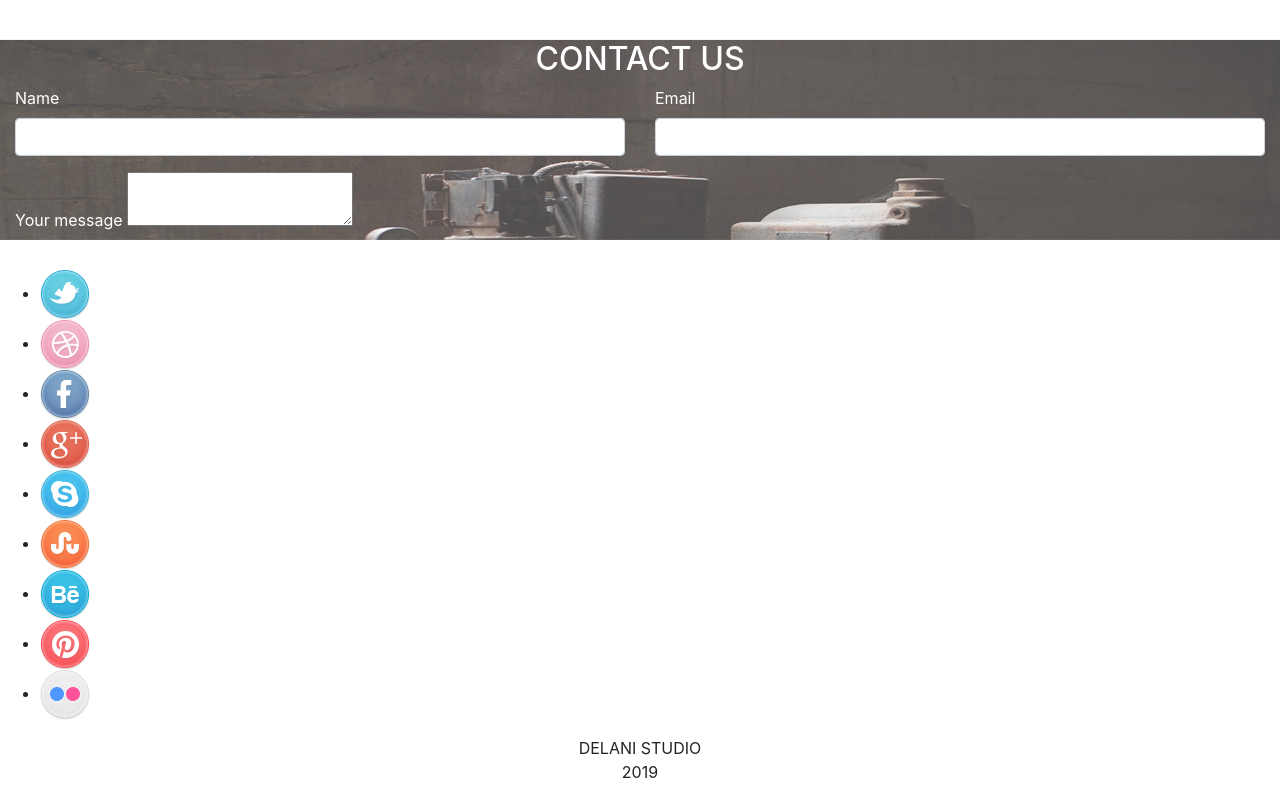
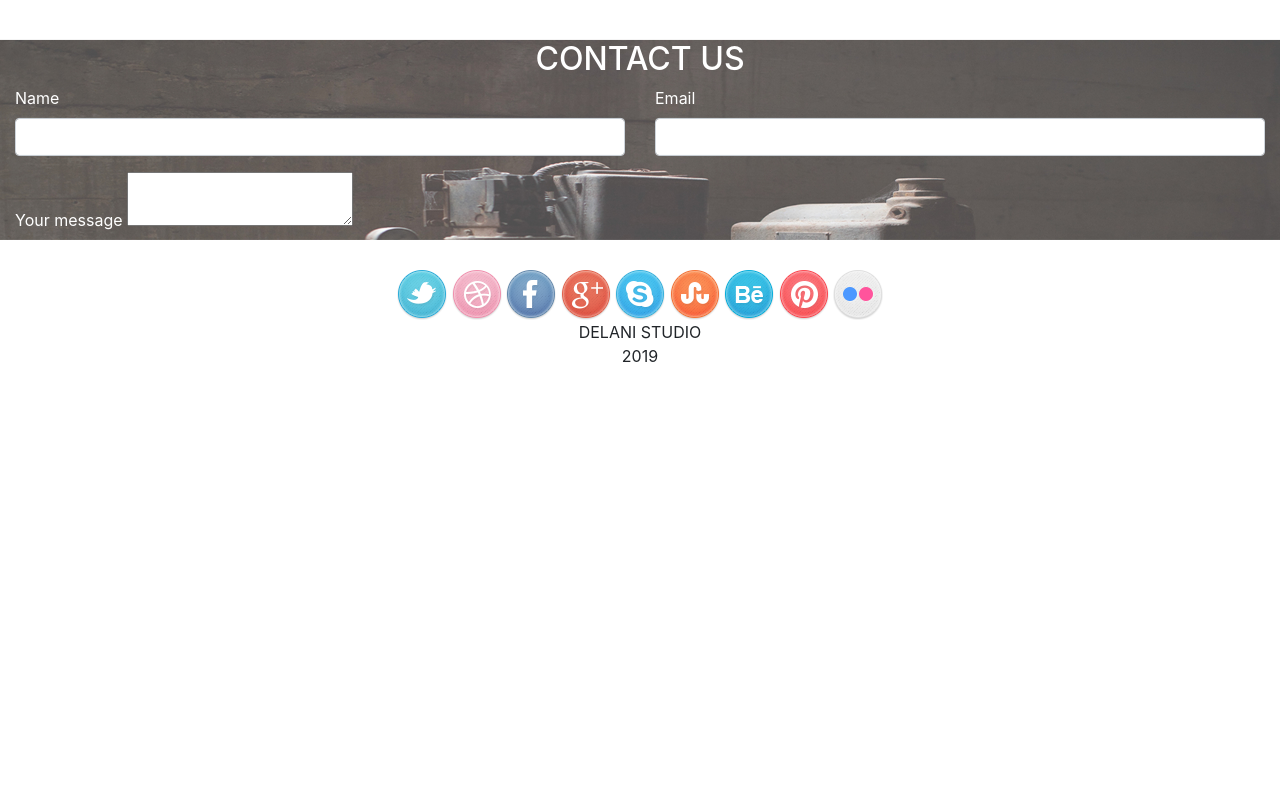
Before and after one commit to GeorgeWayneMwangi/ThirdWeekIP, a plain HTML site: page index.html in a window 1280 px wide. Shown: the part 1892-2692 px from the top of the page. After the commit the page ends 2276 px from the top, so only its background shows below. Drawn offline with nearby package versions, Linux system fonts and the light colour scheme.

Commit message:
Change the alignment of the logos to center

```diff
--- a/css/styles.css
+++ b/css/styles.css
@@ -40,3 +40,6 @@
   margin-top: 10%;
   transform: translateY(-10%);
 }
+.socialMediaIcons {
+  text-align: center;
+}
--- a/index.html
+++ b/index.html
@@ -44,23 +44,17 @@
     </div>
     <div class="container-fluid whatWeDo">
       <h2 class="text-center">WHAT WE DO</h2>
-      <div class="row whatWeDo">
-        <div class="design">
-          <div class="col-md-4">
+      <div class="row ">
+          <div class="col-md-4" id="design">
             <img src="images/design_icon.png" alt="This is an icon of the design section">
           </div>
-        </div>
-        <div class="development">
-          <div class="col-md-4">
+          <div class="col-md-4" id="development">
             <img src="images/dev_icon.png" alt="This is an icon of the development section">
           </div>
-        </div>
-        <div class="productManagement">
-          <div class="col-md-4">
+          <div class="col-md-4" id="productManagement">
             <img src="images/product_icon.png" alt="This is an icon of the product management section">
           </div>
         </div>
-      </div>
       </div>
       <div class="container portfolio">
         <h2 class="text-center">PORTFOLIO</h2>
@@ -119,17 +113,15 @@
         </div>
         <footer>
           <div class="socialMediaIcons">
-            <ul>
-              <li><img src="images/twitter.png" alt="This is an icon of the twitter logo"></li>
-              <li><img src="images/dribble.png" alt="This is an icon of the dribble logo"></li>
-              <li><img src="images/facebook.png" alt="This is an icon of the facebook logo"></li>
-              <li><img src="images/g_plus.png" alt="This is an icon of the google plus logo"></li>
-              <li><img src="images/skype.png" alt="This is an icon of the skype logo"></li>
-              <li><img src="images/stumble_upon.png" alt="This is an icon of the stumble upon logo"></li>
-              <li><img src="images/behance.png" alt="This is an icon of the behance logo"></li>
-              <li><img src="images/pinterest.png" alt="This is an icon of the pinterest logo"></li>
-              <li><img src="images/flickr.png" alt="This is an icon of the flickr logo"></li>
-            </ul>
+              <img src="images/twitter.png" alt="This is an icon of the twitter logo">
+              <img src="images/dribble.png" alt="This is an icon of the dribble logo">
+              <img src="images/facebook.png" alt="This is an icon of the facebook logo">
+              <img src="images/g_plus.png" alt="This is an icon of the google plus logo">
+              <img src="images/skype.png" alt="This is an icon of the skype logo">
+              <img src="images/stumble_upon.png" alt="This is an icon of the stumble upon logo">
+              <img src="images/behance.png" alt="This is an icon of the behance logo">
+              <img src="images/pinterest.png" alt="This is an icon of the pinterest logo">
+              <img src="images/flickr.png" alt="This is an icon of the flickr logo">
           <p class="text-center">DELANI STUDIO<br>2019</p>
         </div>
       </footer>
```
